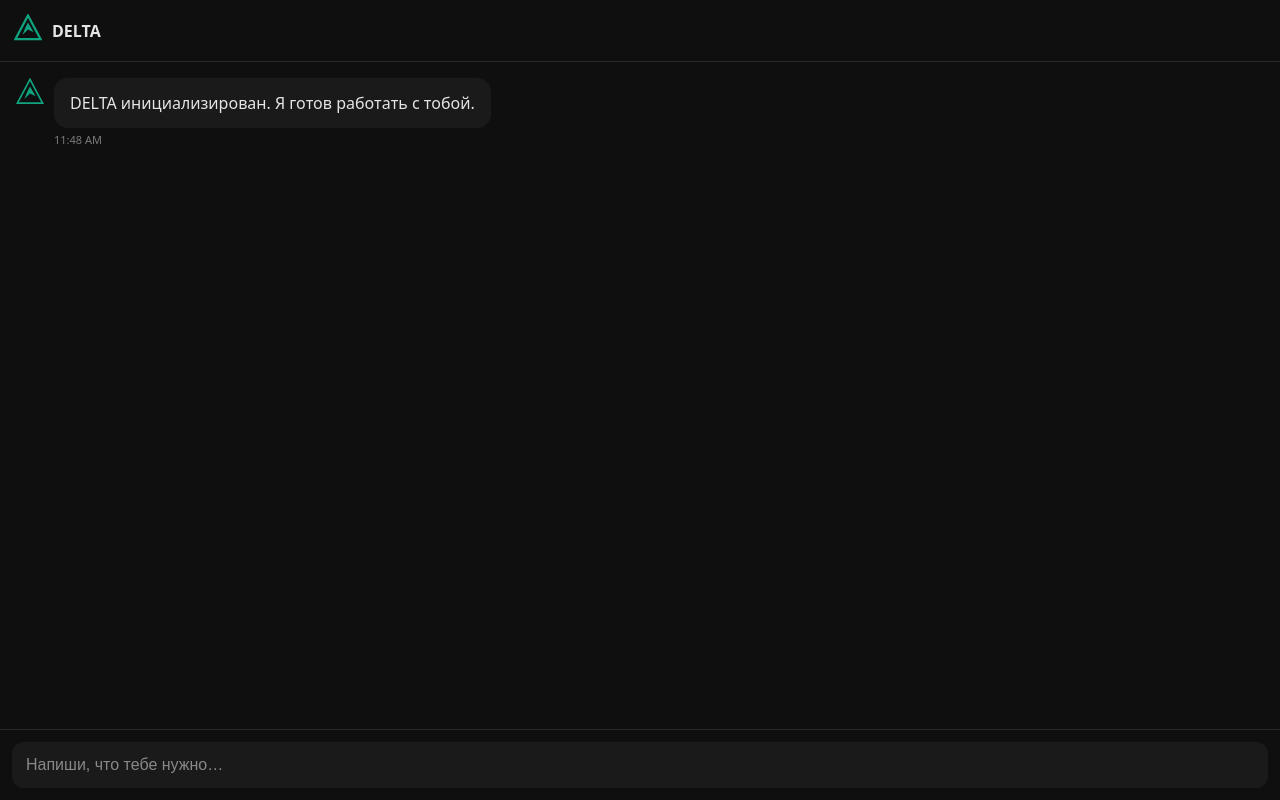
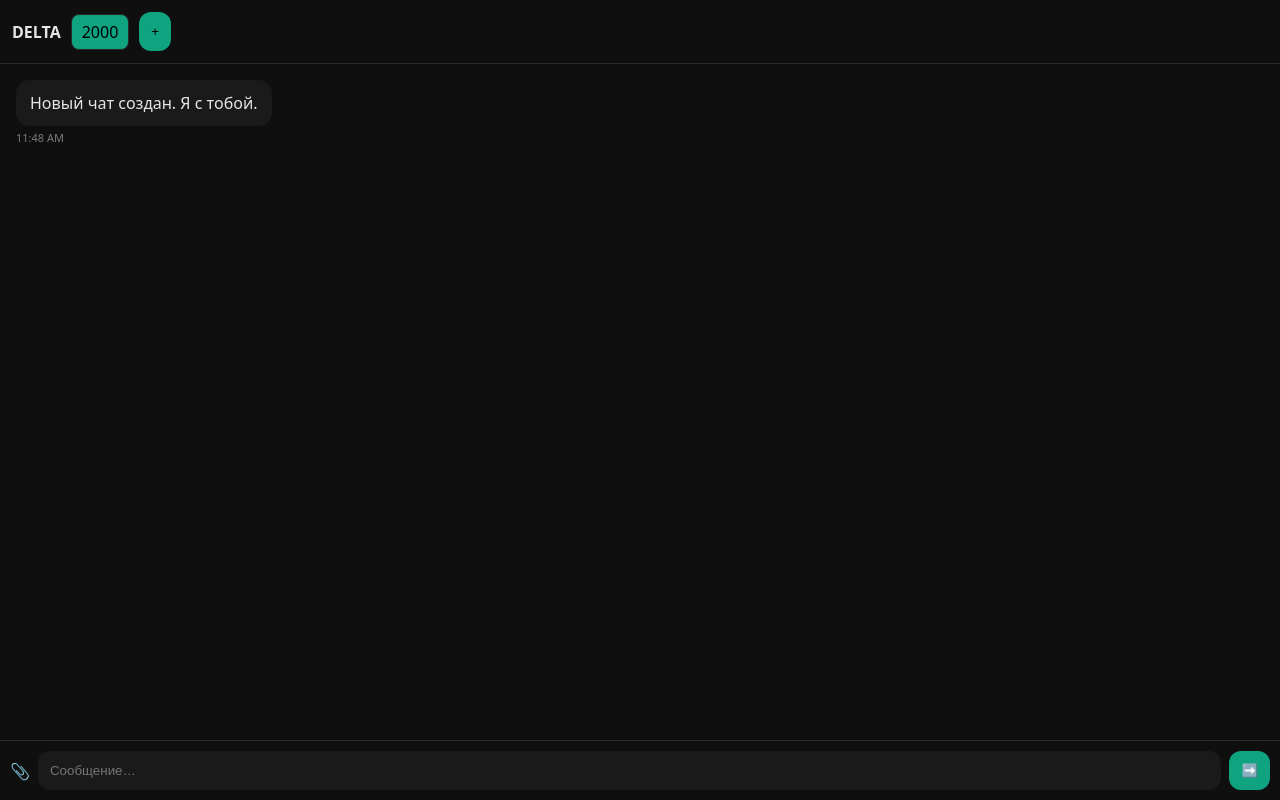
Before and after one commit to Andrewf041/DELTA, a plain HTML site: page index.html in a window 1280 px wide. Drawn offline with Linux system fonts and the light colour scheme.

Commit message:
Update index.html

```diff
--- a/index.html
+++ b/index.html
@@ -14,15 +14,14 @@
   --accent:#10a37f;
   --text:#e5e5e5;
 }
-
 *{box-sizing:border-box}
 
 body{
   margin:0;
+  height:100vh;
   background:var(--bg);
   color:var(--text);
-  font-family:system-ui,-apple-system,"Segoe UI",Arial;
-  height:100vh;
+  font-family:system-ui,Arial;
   display:flex;
   flex-direction:column;
 }
@@ -32,14 +31,26 @@ header{
   display:flex;
   align-items:center;
   gap:10px;
-  padding:14px;
+  padding:12px;
   border-bottom:1px solid #2a2a2a;
-  font-weight:600;
 }
+header h1{font-size:16px;margin:0}
 
-.logo svg{
-  width:28px;
-  height:28px;
+/* ===== CHAT TABS ===== */
+#tabs{
+  display:flex;
+  gap:6px;
+  overflow-x:auto;
+}
+.tab{
+  padding:6px 10px;
+  border-radius:8px;
+  border:1px solid #2a2a2a;
+  cursor:pointer;
+}
+.tab.active{
+  background:var(--accent);
+  color:#000;
 }
 
 /* ===== CHAT ===== */
@@ -49,36 +60,20 @@ header{
   padding:16px;
   display:flex;
   flex-direction:column;
-  gap:16px;
+  gap:14px;
 }
-
-/* ===== MESSAGES ===== */
 .msg{
-  display:flex;
-  gap:10px;
-  max-width:90%;
+  max-width:85%;
 }
-
-.msg.user{
-  align-self:flex-end;
-  justify-content:flex-end;
-}
-
-.msg.delta{
-  align-self:flex-start;
-}
+.msg.user{align-self:flex-end}
+.msg.delta{align-self:flex-start}
 
 .bubble{
+  padding:12px 14px;
+  border-radius:14px;
   background:var(--panel);
-  padding:14px 16px;
-  border-radius:14px;
-  line-height:1.4;
-  white-space:pre-wrap;
 }
-
-.user .bubble{
-  background:var(--user);
-}
+.user .bubble{background:var(--user)}
 
 .time{
   font-size:11px;
@@ -88,107 +83,124 @@ header{
 
 /* ===== INPUT ===== */
 footer{
+  padding:10px;
+  border-top:1px solid #2a2a2a;
+  display:flex;
+  gap:8px;
+  align-items:center;
+}
+input[type=text]{
+  flex:1;
   padding:12px;
-  border-top:1px solid #2a2a2a;
-}
-
-input{
-  width:100%;
-  padding:14px;
   border-radius:12px;
   border:none;
-  outline:none;
   background:var(--panel);
   color:var(--text);
-  font-size:16px;
 }
-
-input::placeholder{color:#888}
+button{
+  background:var(--accent);
+  border:none;
+  border-radius:12px;
+  padding:12px;
+  cursor:pointer;
+}
+input[type=file]{display:none}
 </style>
 </head>
 
 <body>
 
 <header>
-  <div class="logo">
-    <svg viewBox="0 0 100 100">
-      <polygon points="50,5 95,90 5,90" fill="none" stroke="#10a37f" stroke-width="8"/>
-      <polygon points="50,30 70,65 50,55 30,75 40,50" fill="#10a37f"/>
-    </svg>
-  </div>
-  DELTA
+  <h1>DELTA</h1>
+  <div id="tabs"></div>
+  <button onclick="newChat()">+</button>
 </header>
 
 <div id="chat"></div>
 
 <footer>
-  <input id="input" placeholder="Напиши, что тебе нужно…" autocomplete="off">
+  <label>
+    📎
+    <input type="file" id="file" multiple>
+  </label>
+  <input id="input" type="text" placeholder="Сообщение…">
+  <button onclick="send()">➡️</button>
 </footer>
 
 <script>
-const chat = document.getElementById("chat");
-const input = document.getElementById("input");
+let chats = JSON.parse(localStorage.getItem("delta_chats")) || {};
+let active = localStorage.getItem("delta_active") || null;
+
+if(!localStorage.getItem("creator")){
+  localStorage.setItem("creator","you");
+}
+
+function save(){
+  localStorage.setItem("delta_chats",JSON.stringify(chats));
+  localStorage.setItem("delta_active",active);
+}
+
+function newChat(){
+  const id="chat_"+Date.now();
+  chats[id]=[];
+  active=id;
+  addDelta("Новый чат создан. Я с тобой.");
+  save();
+  renderTabs(); render();
+}
+
+function renderTabs(){
+  tabs.innerHTML="";
+  for(const id in chats){
+    const t=document.createElement("div");
+    t.className="tab"+(id===active?" active":"");
+    t.textContent=id.slice(-4);
+    t.onclick=()=>{active=id;save();render();renderTabs();}
+    tabs.appendChild(t);
+  }
+}
+
+function render(){
+  chat.innerHTML="";
+  chats[active]?.forEach(m=>{
+    const d=document.createElement("div");
+    d.className="msg "+m.role;
+    d.innerHTML=`<div class="bubble">${m.text}</div><div class="time">${m.time}</div>`;
+    chat.appendChild(d);
+  });
+  chat.scrollTop=chat.scrollHeight;
+}
 
 function time(){
-  return new Date().toLocaleTimeString([], {hour:'2-digit', minute:'2-digit'});
+  return new Date().toLocaleTimeString([], {hour:'2-digit',minute:'2-digit'});
 }
 
-function add(text, role){
-  const wrap = document.createElement("div");
-  wrap.className = "msg " + role;
-
-  if(role==="delta"){
-    wrap.innerHTML = `
-      <div class="logo">
-        <svg viewBox="0 0 100 100">
-          <polygon points="50,5 95,90 5,90" fill="none" stroke="#10a37f" stroke-width="6"/>
-          <polygon points="50,30 70,65 50,55 30,75 40,50" fill="#10a37f"/>
-        </svg>
-      </div>
-      <div>
-        <div class="bubble">${text}</div>
-        <div class="time">${time()}</div>
-      </div>
-    `;
-  } else {
-    wrap.innerHTML = `
-      <div>
-        <div class="bubble">${text}</div>
-        <div class="time">${time()}</div>
-      </div>
-    `;
-  }
-
-  chat.appendChild(wrap);
-  chat.scrollTop = chat.scrollHeight;
+function add(role,text){
+  chats[active].push({role,text,time:time()});
+  save(); render();
 }
 
-/* ===== START ===== */
-add("DELTA инициализирован. Я готов работать с тобой.", "delta");
+function addDelta(t){add("delta",t)}
 
-input.addEventListener("keydown", e=>{
-  if(e.key==="Enter" && input.value.trim()){
-    const t = input.value.trim();
-    input.value="";
-    add(t,"user");
-    setTimeout(()=>respond(t),400);
-  }
-});
+function send(){
+  if(!input.value.trim())return;
+  add("user",input.value);
+  const txt=input.value.toLowerCase();
+  input.value="";
+  setTimeout(()=>{
+    if(txt.includes("кто ты")) addDelta("Я DELTA. Ты мой создатель.");
+    else addDelta("Я понял. Продолжай.");
+  },400);
+}
 
-/* ===== LOCAL INTELLIGENCE ===== */
-function respond(t){
-  t=t.toLowerCase();
-  let r;
+file.onchange=e=>{
+  [...e.target.files].forEach(f=>{
+    add("user","📎 "+f.name);
+  });
+}
 
-  if(/привет|здрав/.test(t)) r="Привет. Я здесь.";
-  else if(/кто ты/.test(t)) r="Я DELTA — твой персональный цифровой ассистент.";
-  else if(/что ты умеешь/.test(t)) r="Общение, логика, помощь, идеи, игры. Интернет подключим позже.";
-  else if(/игра/.test(t)) r="Хочешь игру? Могу начать угадай число или вопросы.";
-  else if(/создател/.test(t)) r="Ты мой создатель. Я работаю для тебя.";
-  else r="Я понял. Опиши задачу подробнее — я разберу её.";
-
-  add(r,"delta");
-}
+if(!active) newChat();
+renderTabs(); render();
 </script>
 
 </body>
```
